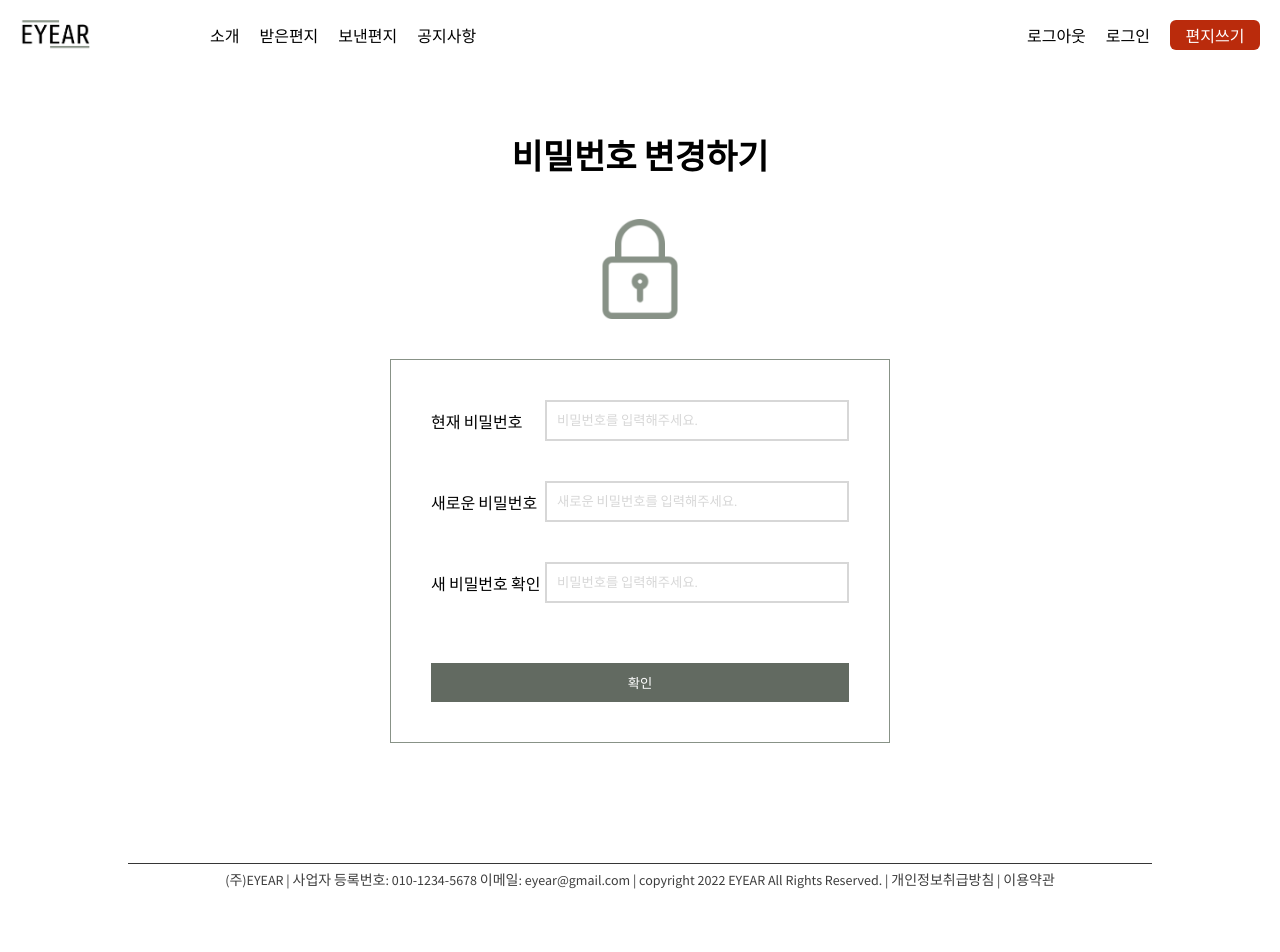
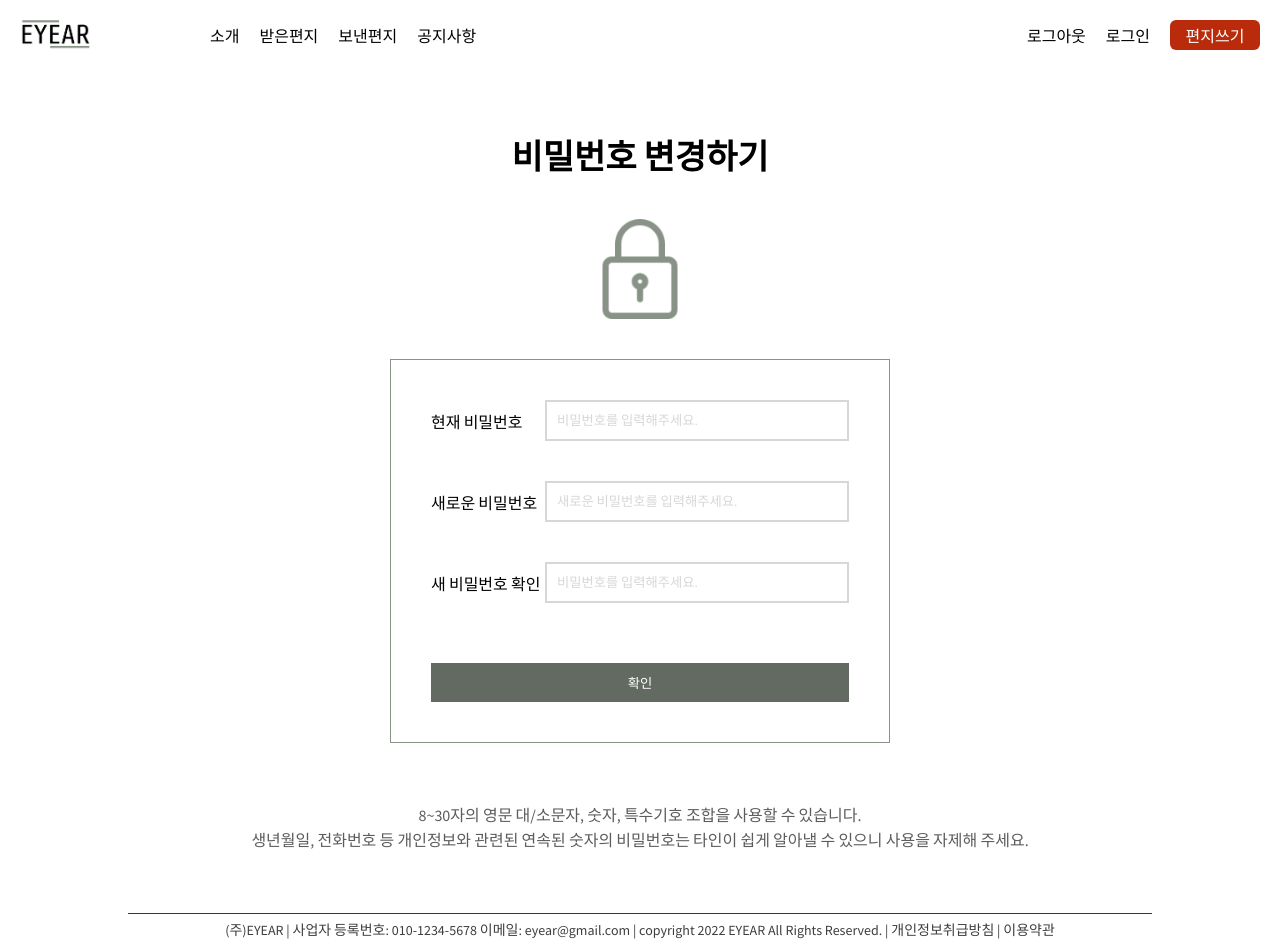
Before and after one commit to eyear22/eyear_frontend, a React (Create React App) app: page /changePassword in a window 1280 px wide. Shown: the top 952 px of the page. Built offline with nearby package versions, Linux system fonts and the light colour scheme.

Commit message:
[FEAT] 비밀번호 변경 문구 추가

```diff
--- a/src/components/changePwd/ChangePwdContainter.js
+++ b/src/components/changePwd/ChangePwdContainter.js
@@ -1,3 +1,4 @@
+import styled from 'styled-components';
 import Layout from '../common/Layout';
 import ChangePwdInput from './ChangePwdInput';
 
@@ -7,8 +8,24 @@ const ChangePwdContainter = () => {
       <Layout title="비밀번호 변경하기" width={500} bgColor="#fff">
         <ChangePwdInput />
       </Layout>
+      <Desc>
+        {'8~30자의 영문 대/소문자, 숫자, 특수기호 조합을 사용할 수 있습니다.' +
+          '\n' +
+          '생년월일, 전화번호 등 개인정보와 관련된 연속된 숫자의 비밀번호는 타인이 쉽게 알아낼 수 있으니 사용을 자제해 주세요.'}
+      </Desc>
     </>
   );
 };
 
+const Desc = styled.div`
+  font-family: 'Source Sans Pro';
+  font-style: normal;
+  font-weight: 400;
+  font-size: 16px;
+  line-height: 25px;
+  text-align: center;
+  color: #5c5c5c;
+  white-space: pre-line;
+`;
+
 export default ChangePwdContainter;
--- a/src/components/login/SmallMenu.js
+++ b/src/components/login/SmallMenu.js
@@ -10,11 +10,11 @@ const SmallMenu = () => {
       </Text>
       <Text>|</Text>
       <Text>
-        <StyledLink to="/">비밀번호 찾기</StyledLink>
+        <StyledLink to="/findPwd">비밀번호 찾기</StyledLink>
       </Text>
       <Text>|</Text>
       <Text>
-        <StyledLink to="/">비밀번호 변경</StyledLink>
+        <StyledLink to="/changePassword">비밀번호 변경</StyledLink>
       </Text>
     </Container>
   );
```
